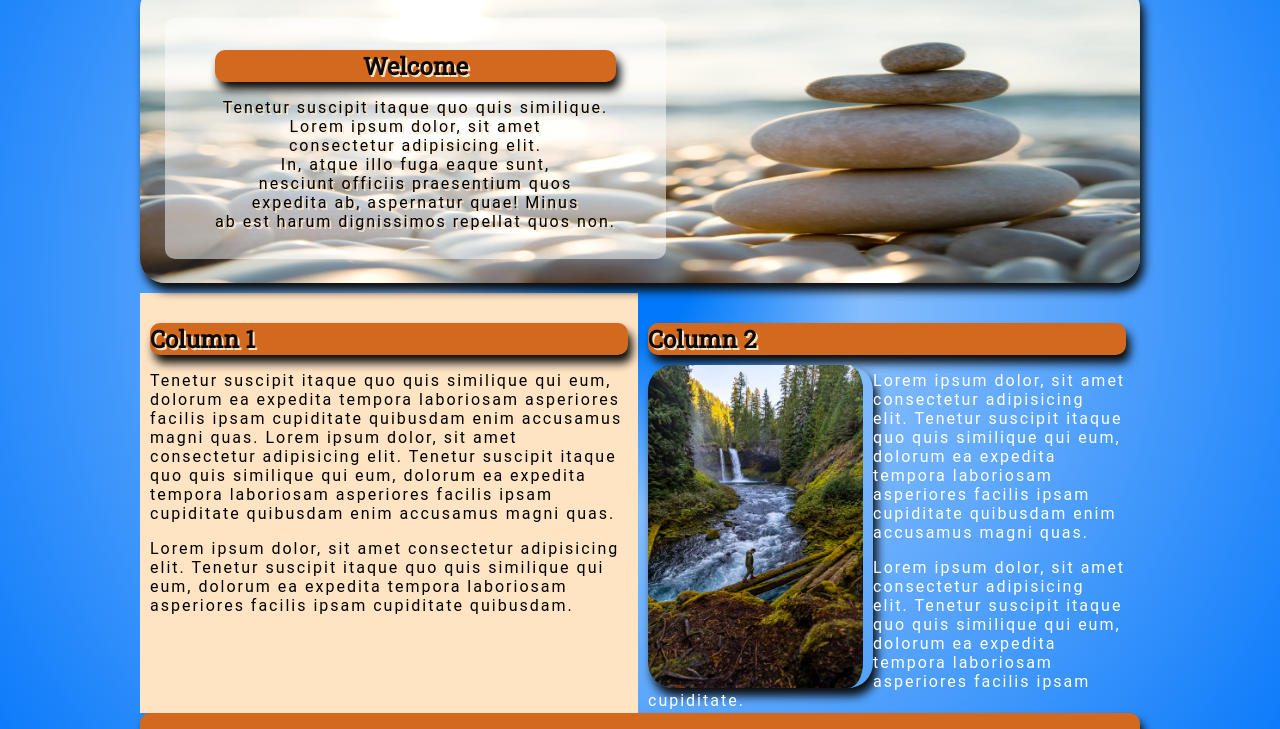
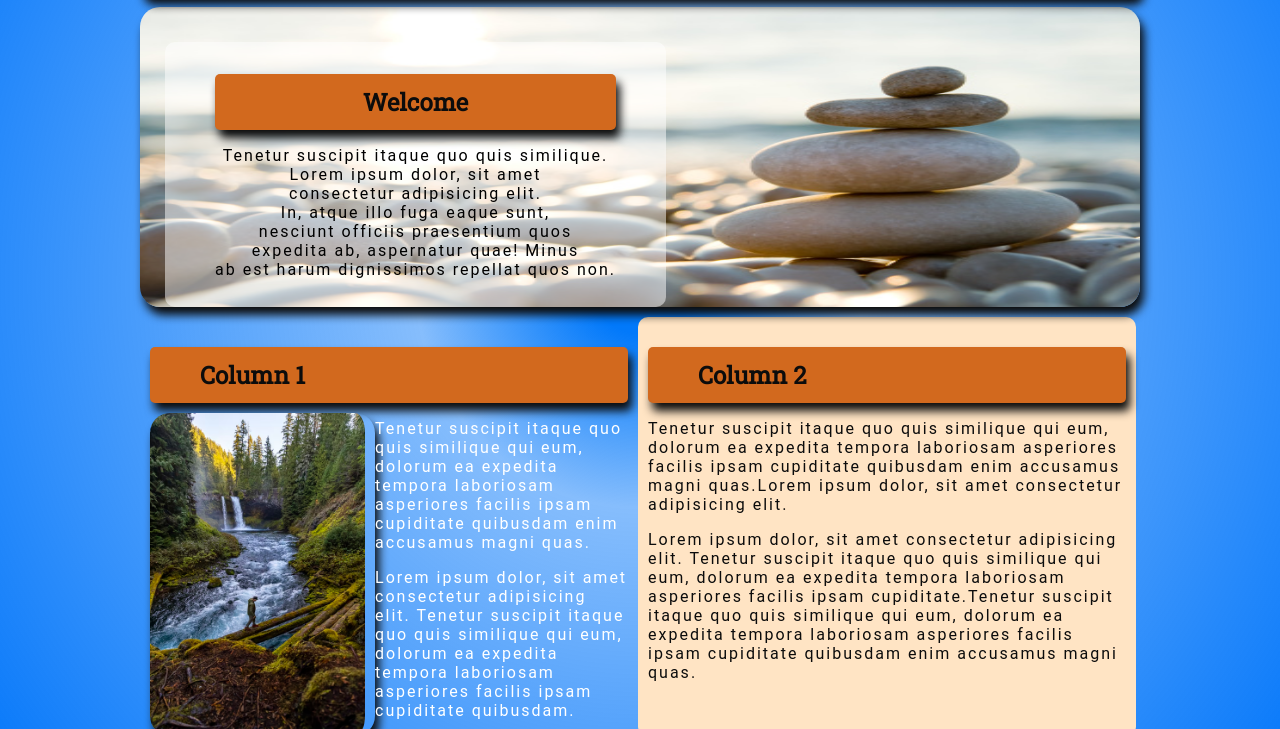
Before and after one commit to cochav4884/Final-Project, a plain HTML site: page contact.html in a window 1280 px wide. Shown: the part 239-968 px from the top of the page. Drawn offline with Linux system fonts and the light colour scheme.

Commit message:
added mods to images

```diff
--- a/contact.html
+++ b/contact.html
@@ -44,31 +44,34 @@
                 </div>
             </section>
 
-            <div class="column col-five">
+            <div class="columns col-five">
                 <h2>Column 1</h2>
+                <img src="/img/river2.avif" alt="sky1">
                 <p>Tenetur suscipit itaque quo quis similique qui eum, dolorum ea expedita tempora laboriosam asperiores
-                    facilis ipsam cupiditate quibusdam enim accusamus magni quas. Lorem ipsum dolor, sit amet
-                    consectetur adipisicing elit. Tenetur suscipit itaque quo quis similique qui eum, dolorum ea
-                    expedita tempora laboriosam asperiores facilis ipsam cupiditate quibusdam enim accusamus magni quas.
+                    facilis ipsam cupiditate quibusdam enim accusamus magni quas.
                 </p>
                 <p>Lorem ipsum dolor, sit amet consectetur adipisicing elit. Tenetur suscipit itaque quo quis similique
                     qui eum, dolorum ea expedita tempora laboriosam asperiores facilis ipsam cupiditate quibusdam.</p>
             </div>
 
-            <div class="column col-six">
+            <div class="columns col-six">
                 <h2>Column 2</h2>
-                <img src="/img/river2.avif" alt="sky1">
-                <p>Lorem ipsum dolor, sit amet consectetur adipisicing elit. Tenetur suscipit itaque quo quis
-                    similique qui eum, dolorum ea expedita tempora laboriosam asperiores facilis ipsam cupiditate
-                    quibusdam enim accusamus magni quas.</p>
+                <p>Tenetur suscipit itaque quo quis similique qui eum, dolorum ea expedita tempora laboriosam asperiores
+                    facilis ipsam cupiditate
+                    quibusdam enim accusamus magni quas.Lorem ipsum dolor, sit amet consectetur adipisicing elit. </p>
 
                 <p>Lorem ipsum dolor, sit amet consectetur adipisicing elit. Tenetur suscipit itaque quo quis
-                    similique qui eum, dolorum ea expedita tempora laboriosam asperiores facilis ipsam cupiditate.</p>
+                    similique qui eum, dolorum ea expedita tempora laboriosam asperiores facilis ipsam
+                    cupiditate.Tenetur suscipit itaque quo quis similique qui eum, dolorum ea expedita tempora
+                    laboriosam asperiores facilis ipsam cupiditate quibusdam enim accusamus magni quas.</p>
             </div>
         </main>
 
         <footer>
-            <p>&copy; 2022 | <a href="#"><i class="fa-solid fa-heart"></i></a> <a href="#"><i class="fa-brands fa-facebook"></i></a> <a href="#"><i class="fa-brands fa-instagram"></i></a> <a href="#"><i class="fa-brands fa-snapchat"></i></a> <a href="#"><i class="fa-brands fa-twitter"></i></a></p>
+            <p>&copy; 2022 | <a href="#"><i class="fa-solid fa-heart"></i></a> <a href="#"><i
+                        class="fa-brands fa-facebook"></i></a> <a href="#"><i class="fa-brands fa-instagram"></i></a> <a
+                    href="#"><i class="fa-brands fa-snapchat"></i></a> <a href="#"><i
+                        class="fa-brands fa-twitter"></i></a></p>
         </footer>
 
     </div>
--- a/css/styles.css
+++ b/css/styles.css
@@ -1,7 +1,7 @@
 /* body */
 body {
-    background: rgb(2,121,250);
-    background: radial-gradient(circle, rgba(2,121,250,1) 6%, rgba(8,121,250,0.49) 27%, rgba(8,121,250,1) 97%);
+    background: rgb(2, 121, 250);
+    background: radial-gradient(circle, rgba(2, 121, 250, 1) 6%, rgba(8, 121, 250, 0.49) 27%, rgba(8, 121, 250, 1) 97%);
     padding: auto;
     font-family: 'Segoe UI', Tahoma, Geneva, Verdana, sans-serif;
 }
@@ -22,12 +22,13 @@ h4,
 h5,
 h6 {
     font-family: 'Roboto Slab', serif;
-    text-shadow:2px 2px rgb(255, 228, 196);
     background-color: rgb(210, 105, 30);
     box-shadow: 4px 8px 10px rgb(12, 12, 12);
     margin-bottom: 10px;
-    border-radius: 10px;
+    border-radius: 5px;
     color: rgb(12, 12, 12);
+    padding: 12px 50px;
+
 }
 
 p {
@@ -55,8 +56,8 @@ ul {
 }
 
 ul li {
-    background: rgb(8,121,250);
-    background: linear-gradient(0deg, rgba(8,121,250,0.7) 58%, rgba(8,121,250,0.46) 89%);
+    background: rgb(8, 121, 250);
+    background: linear-gradient(0deg, rgba(8, 121, 250, 0.7) 58%, rgba(8, 121, 250, 0.46) 89%);
     box-shadow: 4px 8px 10px rgb(12, 12, 12);
     padding: 15px;
     margin-bottom: 10px;
@@ -97,18 +98,18 @@ ul li a:hover {
     top: -270px;
     left: 25px;
     border-radius: 10px;
-    text-shadow: 2px 2px rgb(255, 228, 196);
 }
 
 /* Main Content */
-.column {
+.columns {
     float: left;
     width: 478px;
     height: 400px;
     padding: 10px;
+    margin-bottom: 10px;
 }
 
-.column img {
+.columns img {
     width: 45%;
     float: left;
     padding-right: 10px;
@@ -128,23 +129,25 @@ ul li a:hover {
     background: rgb(255, 228, 196) url("");
     padding-top: -25px;
     color: rgb(12, 12, 12);
-
+    border-radius: 10px;
 }
 
 .col-two:hover {
     background: transparent url("/img/cute0.jpg") no-repeat center;
     color: rgb(12, 12, 12);
+    border-radius: 10px;
 }
 
 .col-three {
     background: rgb(255, 228, 196) url("");
     padding-top: -25px;
-
+    border-radius: 10px;
 }
 
 .col-three:hover {
-    background: transparent url("/img/cute7.jpg") no-repeat center;
+    background: transparent url("/img/cute11.jpg") no-repeat center;
     color: rgb(12, 12, 12);
+    border-radius: 10px;
 }
 
 .col-four {
@@ -158,28 +161,29 @@ ul li a:hover {
 }
 
 .col-five {
-    background: rgb(255, 228, 196) url("") no-repeat center;
-    padding-top: -25px;
+    background: transparent url("") no-repeat center;
+    color: rgb(255, 255, 255);
 }
 
 .col-five:hover {
-    background: transparent url("/img/cute5.jpg") no-repeat center;
-    color: rgb(12, 12, 12);
+    background: transparent url("") no-repeat center;
 }
 
 .col-six {
-    background: transparent url("") no-repeat center;
+    background: rgb(255, 228, 196) url("") no-repeat center;
     padding-top: -25px;
-    color: rgb(255, 255, 255);
+    color: rgb(12, 12, 12);
+    border-radius: 10px;
 }
 
 .col-six:hover {
-    background: transparent url("") no-repeat center;
-
+    background: transparent url("/img/cute7.jpg") no-repeat center;
+    padding-top: -25px;
+    border-radius: 10px;
 }
 
 img {
-    border-radius: 25px;
+    border-radius: 20px;
     box-shadow: 4px 8px 10px rgb(12, 12, 12);
 }
 
```
Also changed, not shown: about.html (+13 -7 lines), index.html (+16 -9 lines), img/cute0.jpg, img/cute11.jpg (added), img/cute12.jpg (added), img/cute5.jpg.
